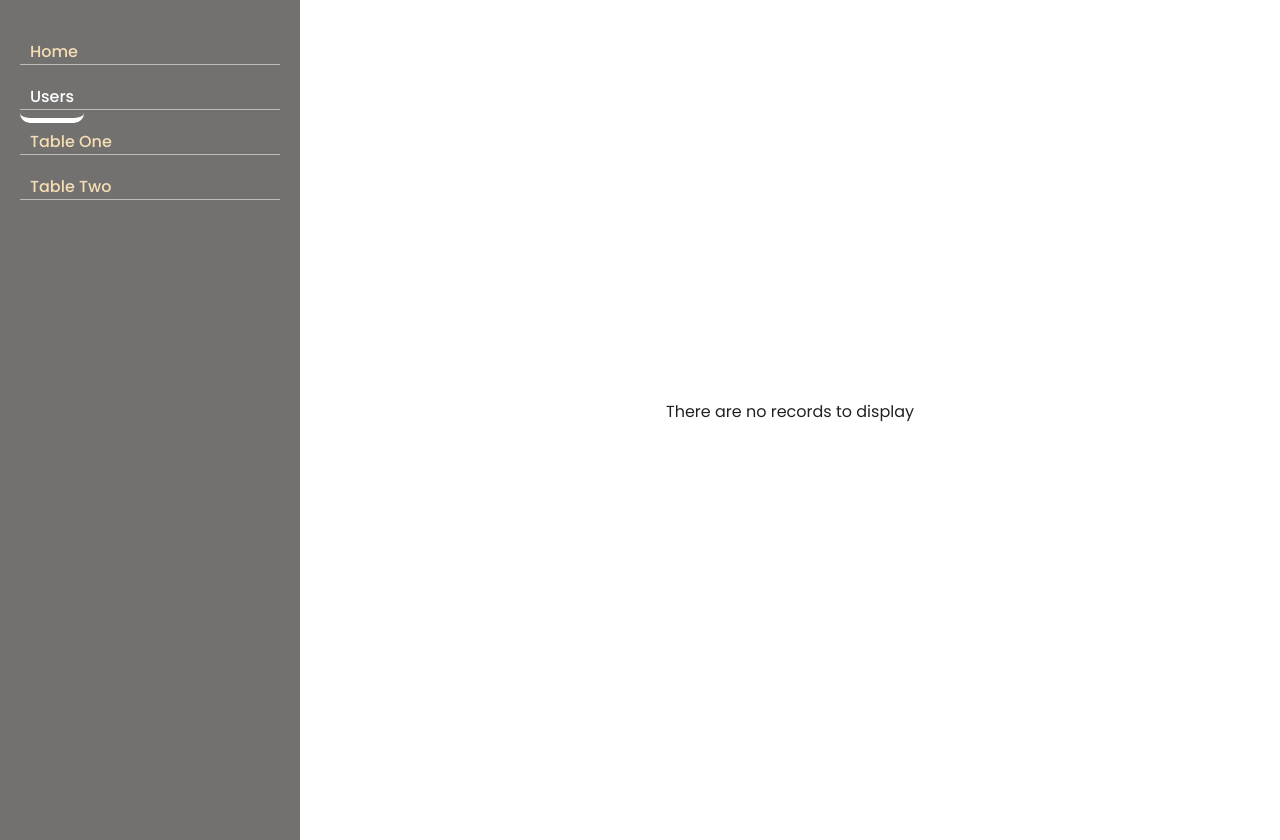
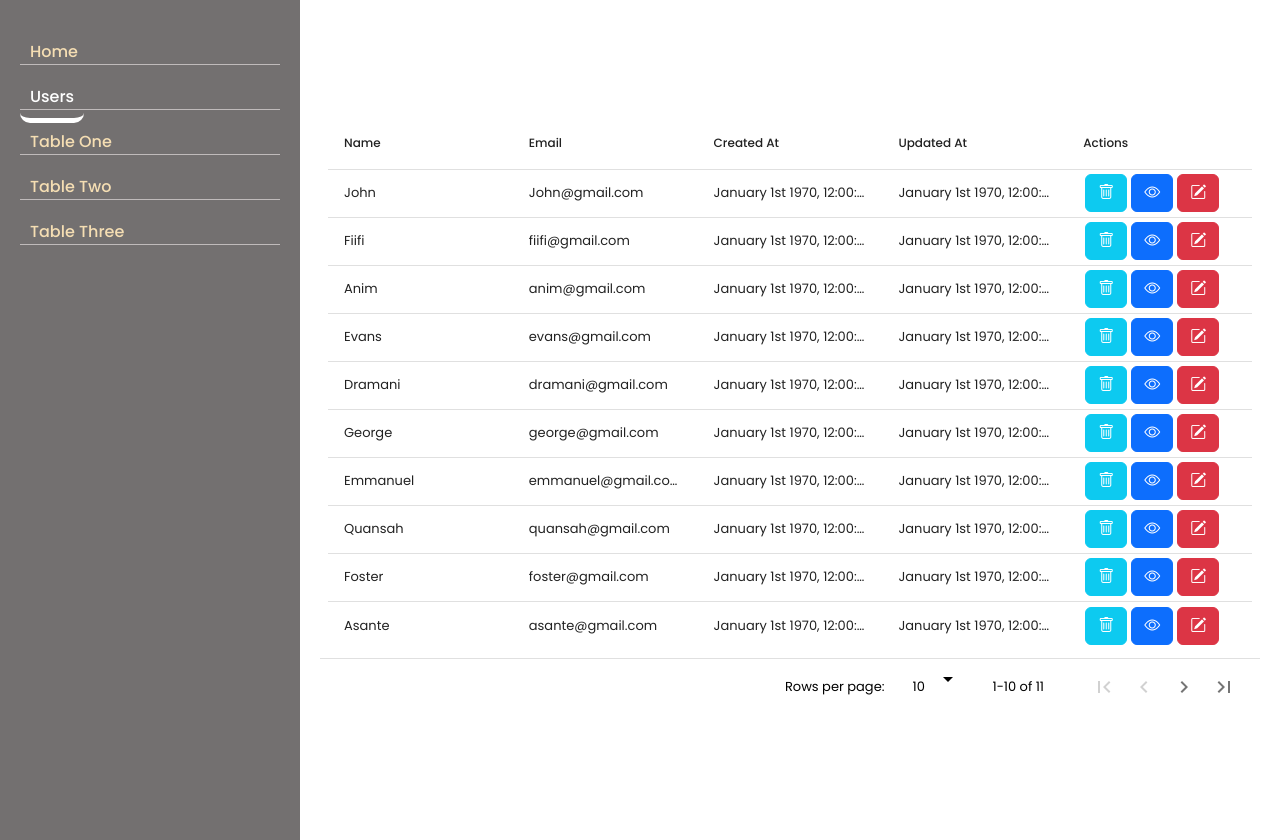
Before and after one commit to fostersnt/product_management_frontend, a React (Vite) app: page /users in a window 1280 px wide. Built offline with nearby package versions, Linux system fonts and the light colour scheme; no server answers.

Commit message:
Updated the user component

```diff
--- a/package.json
+++ b/package.json
@@ -16,11 +16,14 @@
     "moment": "^2.30.1",
     "popper.js": "^1.16.1",
     "react": "^18.2.0",
+    "react-csv": "^2.2.2",
     "react-data-table-component": "^7.6.2",
+    "react-datepicker": "^6.1.0",
     "react-dom": "^18.2.0",
     "react-redux": "^9.1.0",
     "react-router-dom": "^6.22.1",
     "react-table": "^7.8.0",
+    "react-table-to-excel": "^1.0.5",
     "redux": "^5.0.1"
   },
   "devDependencies": {
--- a/src/App.jsx
+++ b/src/App.jsx
@@ -5,6 +5,8 @@ import { BrowserRouter, Routes, Route } from "react-router-dom";
 import Home from './components/Home';
 import SideBar from './components/SideBar';
 import TableOne from './components/dataTable/TableOne';
+import TableTwo from './components/dataTable/TableTwo';
+import TableThree from './components/dataTable/TableThree';
 // import reactLogo from './assets/react.svg'
 // import viteLogo from '/vite.svg'
 // import './App.css'
@@ -19,6 +21,8 @@ function App() {
             <Route path='/' element={<Home></Home>}></Route>
             <Route path='/users' Component={Users}></Route>
             <Route path='/table-one' Component={TableOne}></Route>
+            <Route path='/table-two' Component={TableTwo}></Route>
+            <Route path='/table-three' Component={TableThree}></Route>
           </Routes>
         </div>
       </div >
--- a/src/components/SideBar.jsx
+++ b/src/components/SideBar.jsx
@@ -18,6 +18,9 @@ function SideBar() {
                 <li>
                     <NavLink to='/table-two'>Table Two</NavLink>
                 </li>
+                <li>
+                    <NavLink to='/table-three'>Table Three</NavLink>
+                </li>
             </ul>
         </div>
     )
--- a/src/components/Users.jsx
+++ b/src/components/Users.jsx
@@ -4,6 +4,7 @@ import axios from "axios";
 import DataTable from 'react-data-table-component';
 import styles from './Users.module.css';
 import moment from 'moment';
+import myData from './dataTable/CustomData.json'
 
 function Users() {
     const [users, setUsers] = useState([]);
@@ -36,9 +37,10 @@ function Users() {
             };
 
             try {
-                const response = await axios.request(options);
                 // const response = await axios.request(options);
-                setUsers(response.data);
+                // const response = await axios.request(options);
+                setUsers(myData);
+                // setUsers(response.data);
                 console.log(response.data);
             } catch (error) {
                 console.error(error);
@@ -49,22 +51,22 @@ function Users() {
 
     const columns = [
         {
-            name: 'name',
+            name: 'Name',
             selector: row => row.name,
             sortable: true,
         },
         {
-            name: 'email',
+            name: 'Email',
             selector: row => row.email,
             sortable: true,
         },
         {
-            name: 'created_at',
+            name: 'Created At',
             selector: row => moment(row.created_at).format('MMMM Do YYYY, h:mm:ss a'),
             sortable: true,
         },
         {
-            name: 'updated_at',
+            name: 'Updated At',
             selector: row => moment(row.updated_at).format('MMMM Do YYYY, h:mm:ss a'),
             sortable: true,
         },
--- a/src/components/dataTable/CustomData.json
+++ b/src/components/dataTable/CustomData.json
@@ -2,77 +2,88 @@
     {
     "id": 1,
     "image": 1,
-    "name": 1,
+    "name": "John",
+    "email": "John@gmail.com",
     "created_at": 1,
     "updated_at": 1
 },
 {
-    "id": 1,
+    "id": 2,
     "image": 1,
-    "name": 1,
+    "name": "Fiifi",
+    "email": "fiifi@gmail.com",
     "created_at": 1,
     "updated_at": 1
 },
 {
-    "id": 1,
+    "id": 3,
     "image": 1,
-    "name": 1,
+    "name": "Anim",
+    "email": "anim@gmail.com",
     "created_at": 1,
     "updated_at": 1
 },
 {
-    "id": 1,
+    "id": 4,
     "image": 1,
-    "name": 1,
+    "name": "Evans",
+    "email": "evans@gmail.com",
     "created_at": 1,
     "updated_at": 1
 },
 {
-    "id": 1,
+    "id": 5,
     "image": 1,
-    "name": 1,
+    "name": "Dramani",
+    "email": "dramani@gmail.com",
     "created_at": 1,
     "updated_at": 1
 },
 {
-    "id": 1,
+    "id": 6,
     "image": 1,
-    "name": 1,
+    "name": "George",
+    "email": "george@gmail.com",
     "created_at": 1,
     "updated_at": 1
 },
 {
-    "id": 1,
+    "id": 7,
     "image": 1,
-    "name": 1,
+    "name": "Emmanuel",
+    "email": "emmanuel@gmail.com",
     "created_at": 1,
     "updated_at": 1
 },
 {
-    "id": 1,
+    "id": 8,
     "image": 1,
-    "name": 1,
+    "name": "Quansah",
+    "email": "quansah@gmail.com",
     "created_at": 1,
     "updated_at": 1
 },
 {
-    "id": 1,
+    "id": 9,
     "image": 1,
-    "name": 1,
+    "name": "Foster",
+    "email": "foster@gmail.com",
     "created_at": 1,
     "updated_at": 1
 },
 {
-    "id": 1,
+    "id": 10,
     "image": 1,
-    "name": 1,
+    "name": "Asante",
+    "email": "asante@gmail.com",
     "created_at": 1,
     "updated_at": 1
 },
 {
-    "id": 1,
+    "id": 11,
     "image": 1,
-    "name": 1,
+    "name": "Amponsah",
+    "email": "amponsah@gmail.com",
     "created_at": 1,
     "updated_at": 1
 }
--- /dev/null
+++ b/src/components/dataTable/TableThree.jsx
@@ -0,0 +1,9 @@
+import React from 'react'
+
+function TableThree() {
+    return (
+        <div>TableThree</div>
+    )
+}
+
+export default TableThree;
--- a/src/components/dataTable/TableTwo.jsx
+++ b/src/components/dataTable/TableTwo.jsx
@@ -1,5 +1,5 @@
 import React, { useMemo } from 'react'
-import { useTable } from "react-table";
+import { useTable, useSortBy } from "react-table";
 import myData from './CustomData'
 import COLUMNS from './Columns';
 import './table.module.css'
@@ -11,7 +11,7 @@ function TableTwo() {
     const tableInstance = useTable({
         columns: new_columns,
         data: new_data
-    })
+    }, useSortBy)
 
     const {
         getTableProps,
@@ -30,7 +30,12 @@ function TableTwo() {
                         headerGroups.map((headerGroup) => (
                             <tr {...headerGroup.getHeaderGroupProps()}>
                                 {headerGroup.headers.map((column) => (
-                                    <th {...column.getHeaderProps()}>{column.render('Header')}</th>
+                                    <th {...column.getHeaderProps(column.getSortByToggleProps())}>
+                                        {column.render('Header')}
+                                        <span>
+                                            {column.isSorted ? (column.isSortedDesc ? 'dd' : 'aa') : ''}
+                                        </span>
+                                    </th>
                                 ))}
                             </tr>
                         ))
```
Also changed, not shown: 1 other file (tests, documents, lock files or other folders).
